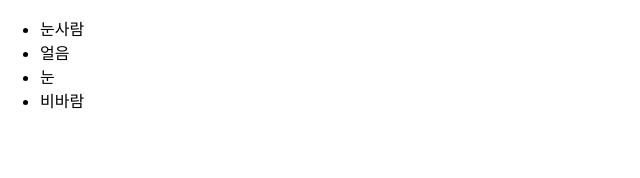
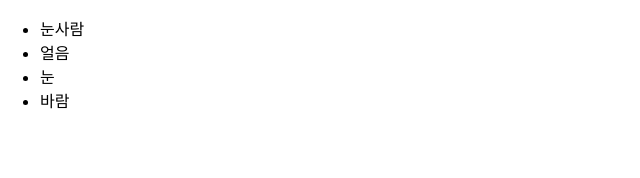
Before and after one commit to KyungOhKim/learning-react, a React (Create React App) app: page / in a window 1280 px wide. Shown: the top 178 px of the page, without its empty margins (0-640 px from the left). Built offline with nearby package versions, Linux system fonts and the light colour scheme.

Commit message:
6.4.1 초기 상태 설정하기

```diff
--- a/src/IterationSample.js
+++ b/src/IterationSample.js
@@ -1,8 +1,16 @@
-import React from "react";
+import React, { useState } from "react";
 
 const IterationSample = () => {
-  const names = ["눈사람", "얼음", "눈", "비바람"];
-  const nameList = names.map((name, index) => <li key={index}>{name}</li>);
+  const [names, setNames] = useState([
+    { id: 1, text: "눈사람" },
+    { id: 2, text: "얼음" },
+    { id: 3, text: "눈" },
+    { id: 4, text: "바람" },
+  ]);
+  const [inputText, setInputText] = useState("");
+  const [nextId, setNextId] = useState(5);
+
+  const nameList = names.map((name) => <li key={name.id}>{name.text}</li>);
   return <ul>{nameList}</ul>;
 };
 
```
